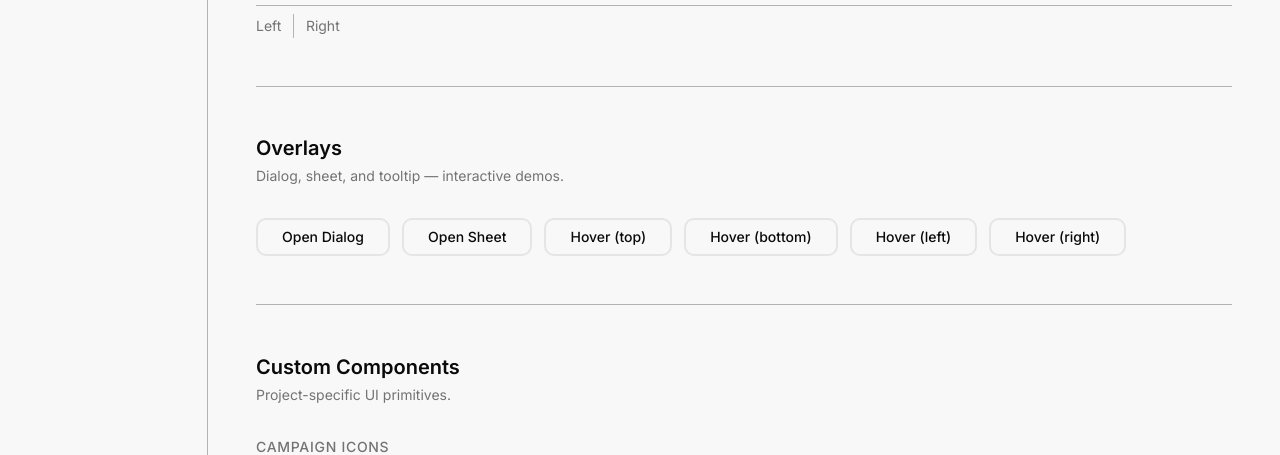
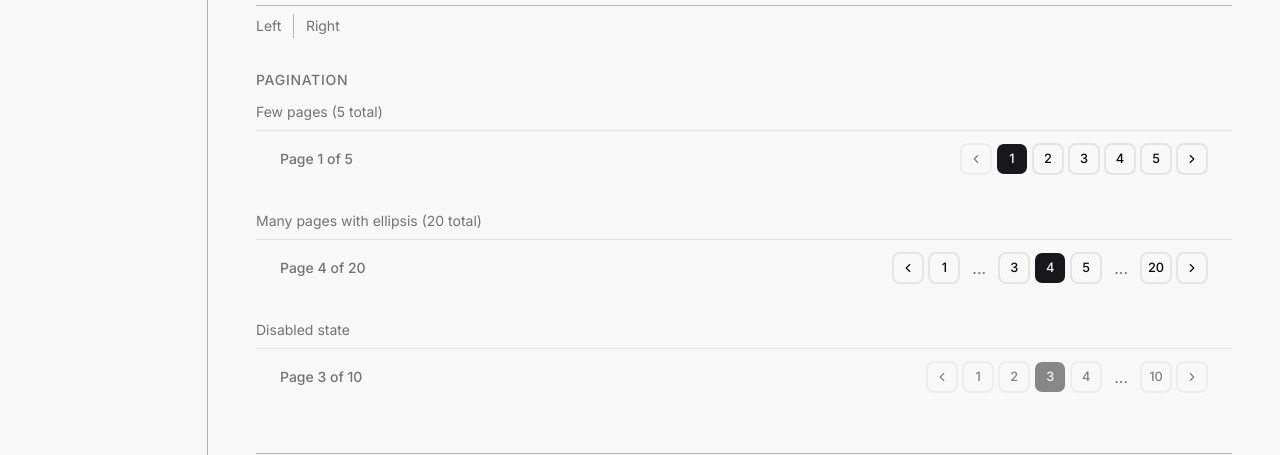
Before and after one commit to jernejc/at-fe, a Next.js app: page /design-system in a window 1280 px wide. Shown: the part 4815-5270 px from the top of the page. Built offline with nearby package versions, Linux system fonts and the light colour scheme; no server answers.

Commit message:
style: pagination update

```diff
--- a/app/design-system/_sections/data-display-section.tsx
+++ b/app/design-system/_sections/data-display-section.tsx
@@ -1,9 +1,13 @@
+'use client';
+
+import { useState } from 'react';
 import {
   Avatar,
   AvatarFallback,
   AvatarGroup,
   AvatarGroupCount,
 } from '@/components/ui/avatar';
+import { Pagination } from '@/components/ui/pagination';
 import { Progress } from '@/components/ui/progress';
 import { Separator } from '@/components/ui/separator';
 import { Skeleton } from '@/components/ui/skeleton';
@@ -23,14 +27,16 @@ const tableData = [
   { company: 'Initech', score: 58, signals: 3, status: 'Paused' },
 ];
 
-/** Data display components: table, avatar, progress, skeleton, separator, tabs. */
+/** Data display components: table, avatar, progress, skeleton, separator, tabs, pagination. */
 export function DataDisplaySection() {
+  const [fewPage, setFewPage] = useState(1);
+  const [manyPage, setManyPage] = useState(4);
   return (
     <section id="data-display" className="space-y-8">
       <div>
         <h2 className="text-xl font-semibold text-foreground">Data Display</h2>
         <p className="text-sm text-muted-foreground mt-1">
-          Table, avatar, progress, tabs, skeleton, and separator.
+          Table, avatar, progress, tabs, skeleton, separator, and pagination.
         </p>
       </div>
 
@@ -184,6 +190,45 @@ export function DataDisplaySection() {
           </div>
         </div>
       </div>
+
+      {/* Pagination */}
+      <div className="space-y-3">
+        <h3 className="text-sm font-medium text-muted-foreground uppercase tracking-wider">
+          Pagination
+        </h3>
+        <div className="space-y-6">
+          <div className="space-y-2">
+            <p className="text-sm text-muted-foreground">Few pages (5 total)</p>
+            <Pagination
+              currentPage={fewPage}
+              totalCount={50}
+              pageSize={10}
+              onPageChange={setFewPage}
+            />
+          </div>
+          <div className="space-y-2">
+            <p className="text-sm text-muted-foreground">
+              Many pages with ellipsis (20 total)
+            </p>
+            <Pagination
+              currentPage={manyPage}
+              totalCount={200}
+              pageSize={10}
+              onPageChange={setManyPage}
+            />
+          </div>
+          <div className="space-y-2">
+            <p className="text-sm text-muted-foreground">Disabled state</p>
+            <Pagination
+              currentPage={3}
+              totalCount={100}
+              pageSize={10}
+              onPageChange={() => { }}
+              disabled
+            />
+          </div>
+        </div>
+      </div>
     </section>
   );
 }
--- a/components/ui/pagination.tsx
+++ b/components/ui/pagination.tsx
@@ -67,7 +67,7 @@ export function Pagination({
   };
 
   return (
-        <div className="sticky bottom-0 z-20 border-t border-border/30 bg-gradient-to-r from-slate-50/95 via-white/95 to-slate-50/95 dark:from-slate-900/95 dark:via-slate-950/95 dark:to-slate-900/95 backdrop-blur-sm">
+    <div className="sticky bottom-0 z-20 border-t border-border bg-background">
       <div className="max-w-[1600px] mx-auto px-6 py-3">
         <div className="flex items-center justify-between gap-4">
           {/* Page Info */}
@@ -100,7 +100,7 @@ export function Pagination({
               return (
                 <Button
                   key={pageNum}
-                                    variant={currentPage === pageNum ? "default" : "outline"}
+                  variant={currentPage === pageNum ? "secondary" : "outline"}
                   size="sm"
                   onClick={() => onPageChange(pageNum as number)}
                   disabled={disabled}
```
Lines whose indentation alone changed are shown as unchanged.
